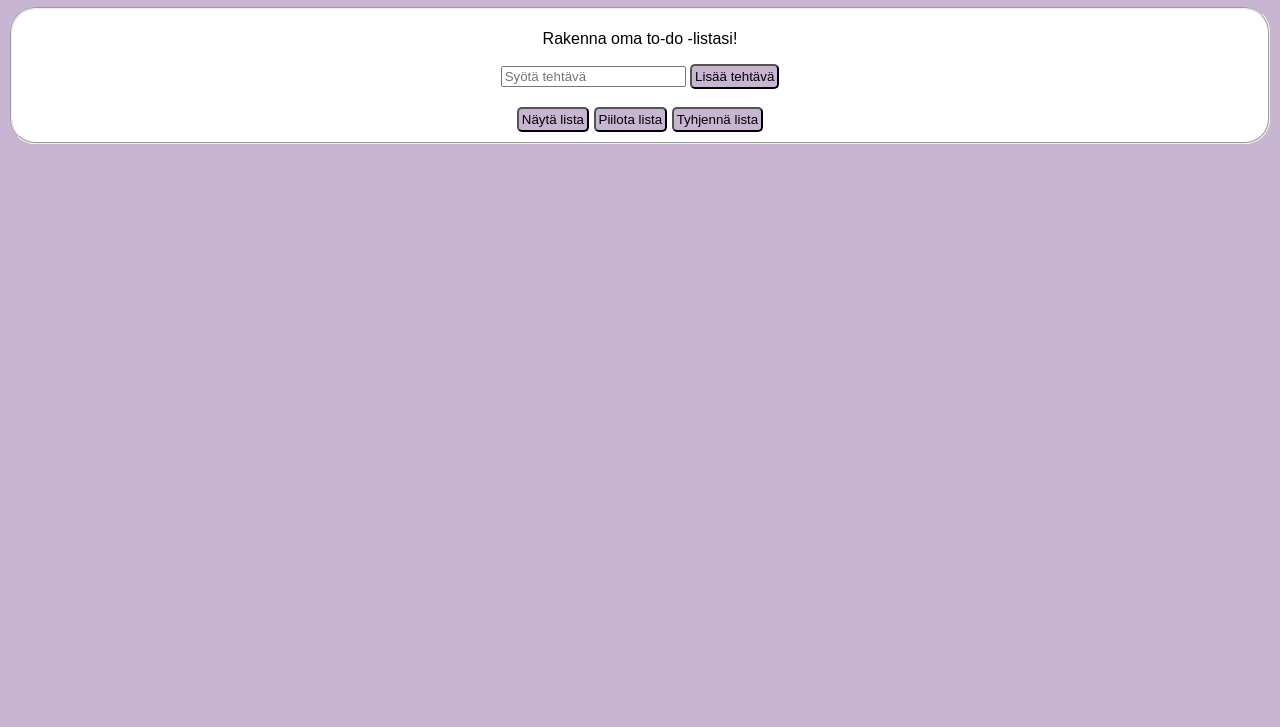
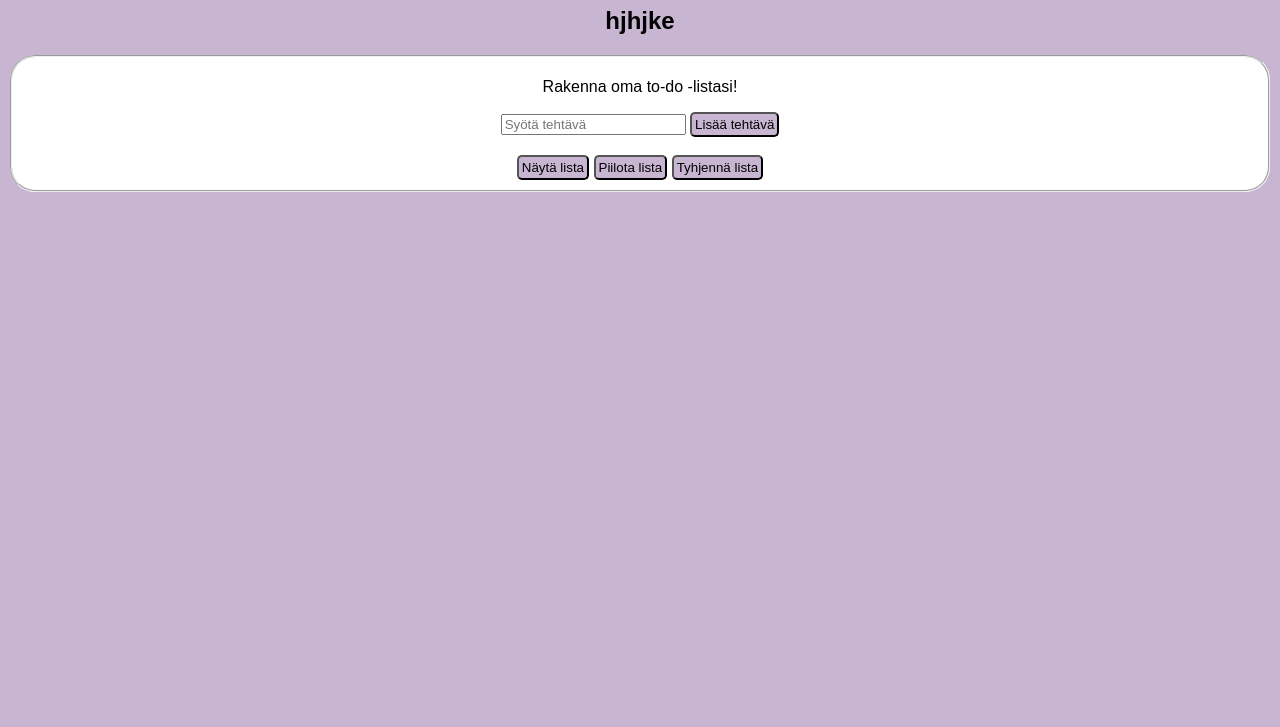
Before and after one commit to NelKai/JacascriptProjekti3, a plain HTML site: page index.html in a window 1280 px wide. Shown: the part 73-800 px from the top of the page. Drawn offline with nearby package versions, Linux system fonts and the light colour scheme.

Commit message:
Päivitys

```diff
--- a/index.html
+++ b/index.html
@@ -13,6 +13,7 @@
 
     <div id="content">
         <h1>To Do -lista</h1>
+        <h2>hjhjke</h2>
 
         <div id="lomakeAlue">
             <form action="" id="toDoLomake">
```
